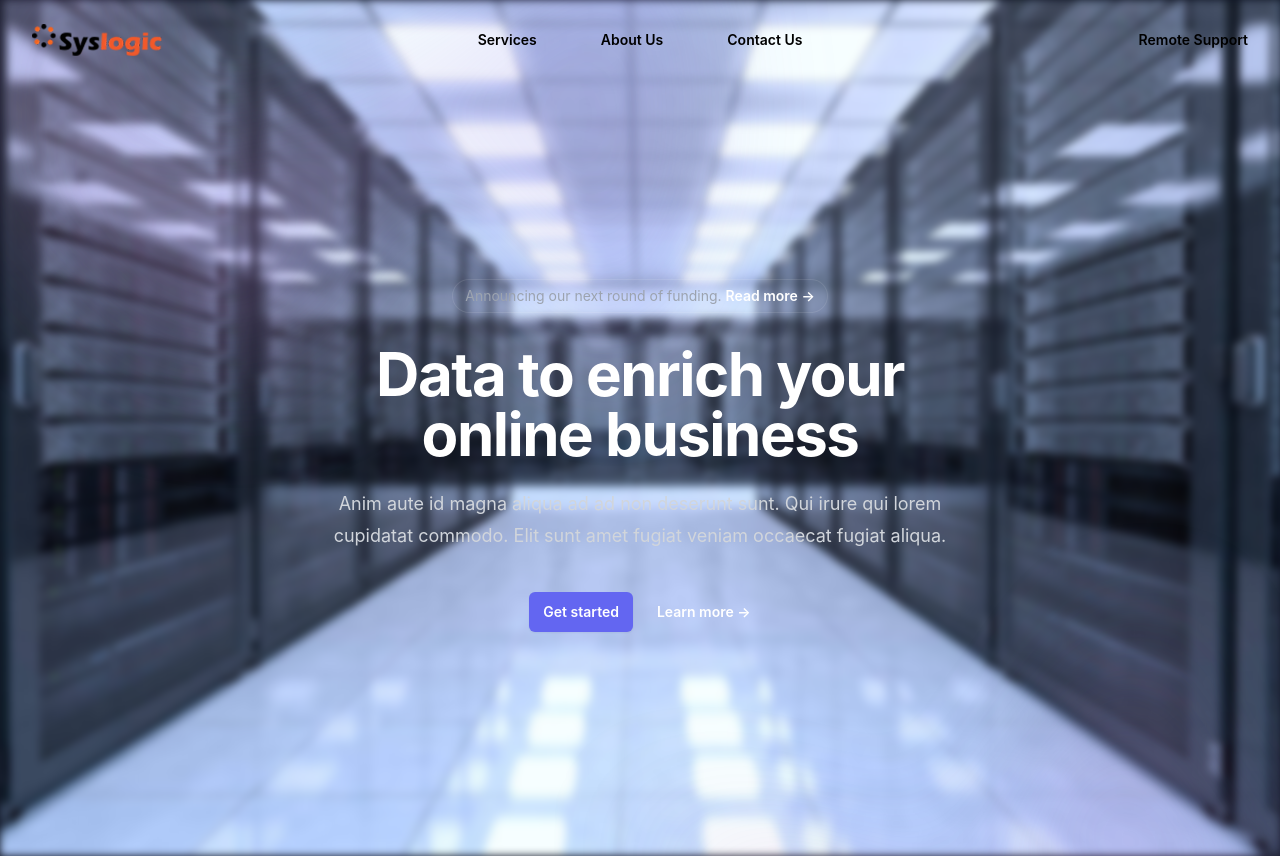
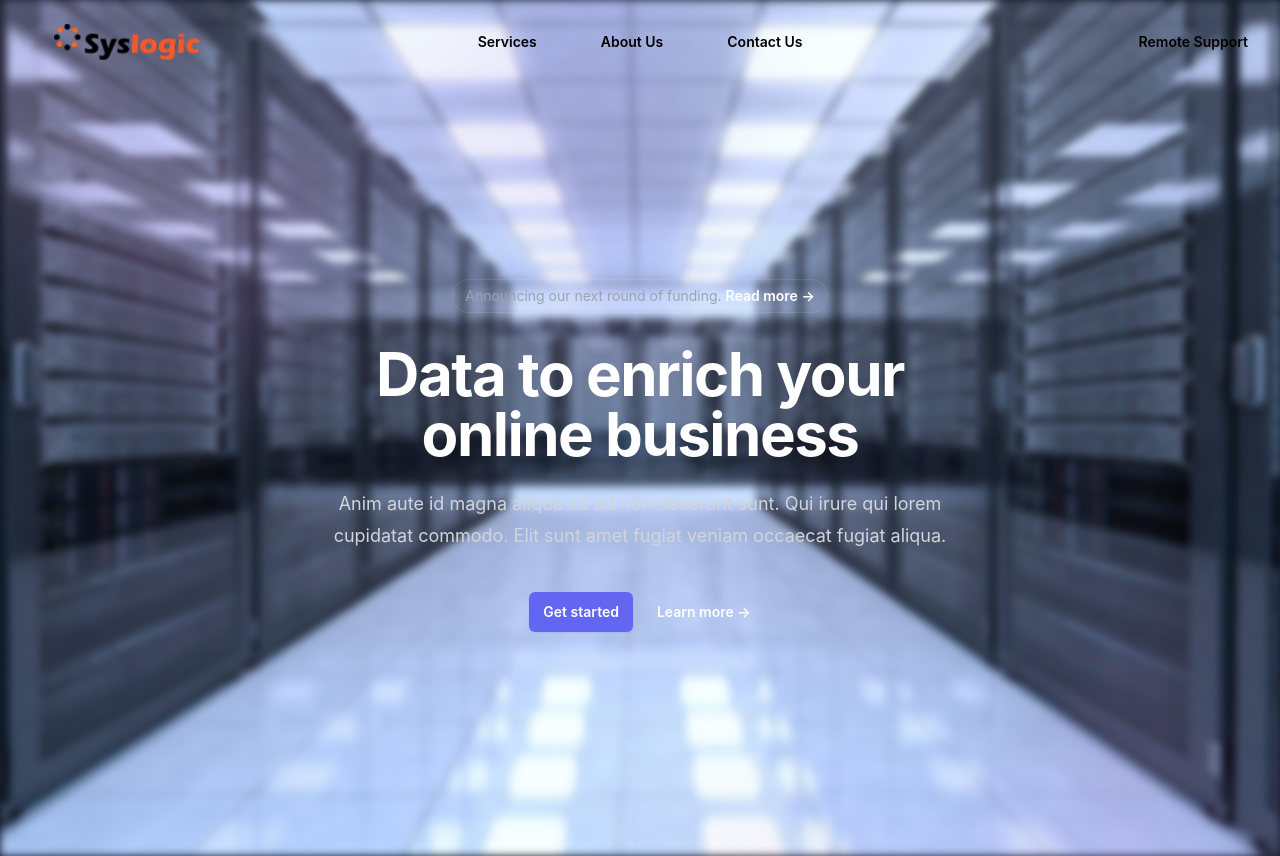
Before and after one commit to LimJH2002/syslogic, a React (Create React App) app: page / in a window 1280 px wide. Built offline with nearby package versions, Linux system fonts and the light colour scheme.

Commit message:
Update Navbar.jsx

```diff
--- a/src/components/Navbar.jsx
+++ b/src/components/Navbar.jsx
@@ -1,6 +1,5 @@
 import { Dialog } from "@headlessui/react";
 import { Bars3Icon, XMarkIcon } from "@heroicons/react/24/outline";
-import PropTypes from "prop-types";
 import React, { useState } from "react";
 
 const navigation = [
@@ -9,7 +8,7 @@ const navigation = [
   { name: "Contact Us", href: "/contact" },
 ];
 
-export default function Navbar(props) {
+export default function Navbar() {
   const [mobileMenuOpen, setMobileMenuOpen] = useState(false);
 
   return (
@@ -19,10 +18,10 @@ export default function Navbar(props) {
         aria-label="Global"
       >
         <div className="flex lg:flex-1">
-          <a href="#" className="-m-1.5 p-1.5">
+          <a href="./" className="-m-1.5 p-1.5 ml-4">
             <span className="sr-only">Syslogic</span>
             <img
-              className="h-8 w-auto"
+              className="h-9 w-auto"
               src="./syslogic-logo.png"
               alt="Syslogic Logo"
             />
@@ -43,7 +42,6 @@ export default function Navbar(props) {
             <a
               key={item.name}
               href={item.href}
-              onClick={() => props.setCurrent(item.name)}
               className="text-sm font-semibold leading-6 text-black"
             >
               {item.name}
@@ -113,7 +111,3 @@ export default function Navbar(props) {
     </header>
   );
 }
-
-Navbar.propTypes = {
-  setCurrent: PropTypes.func.isRequired,
-};
```
